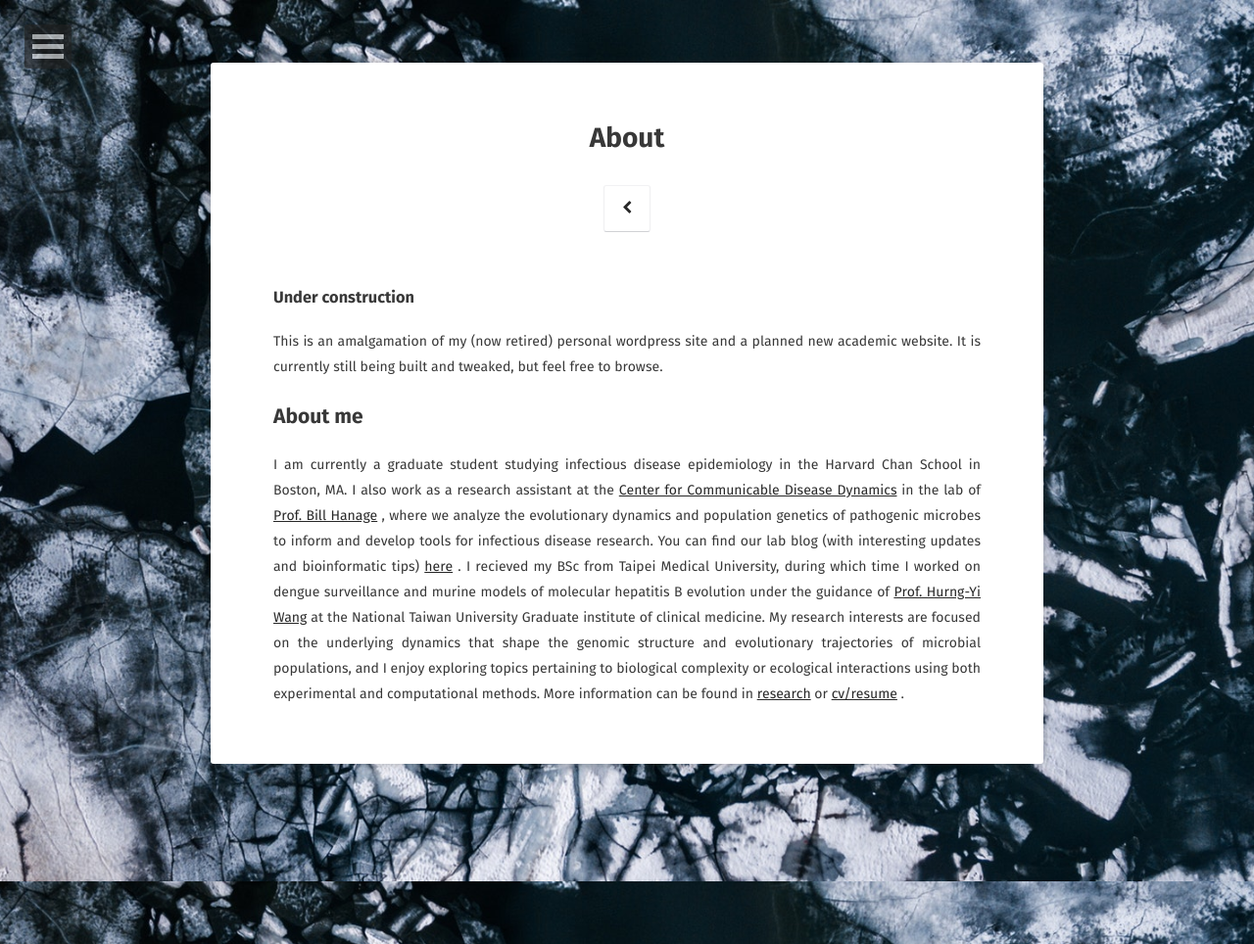
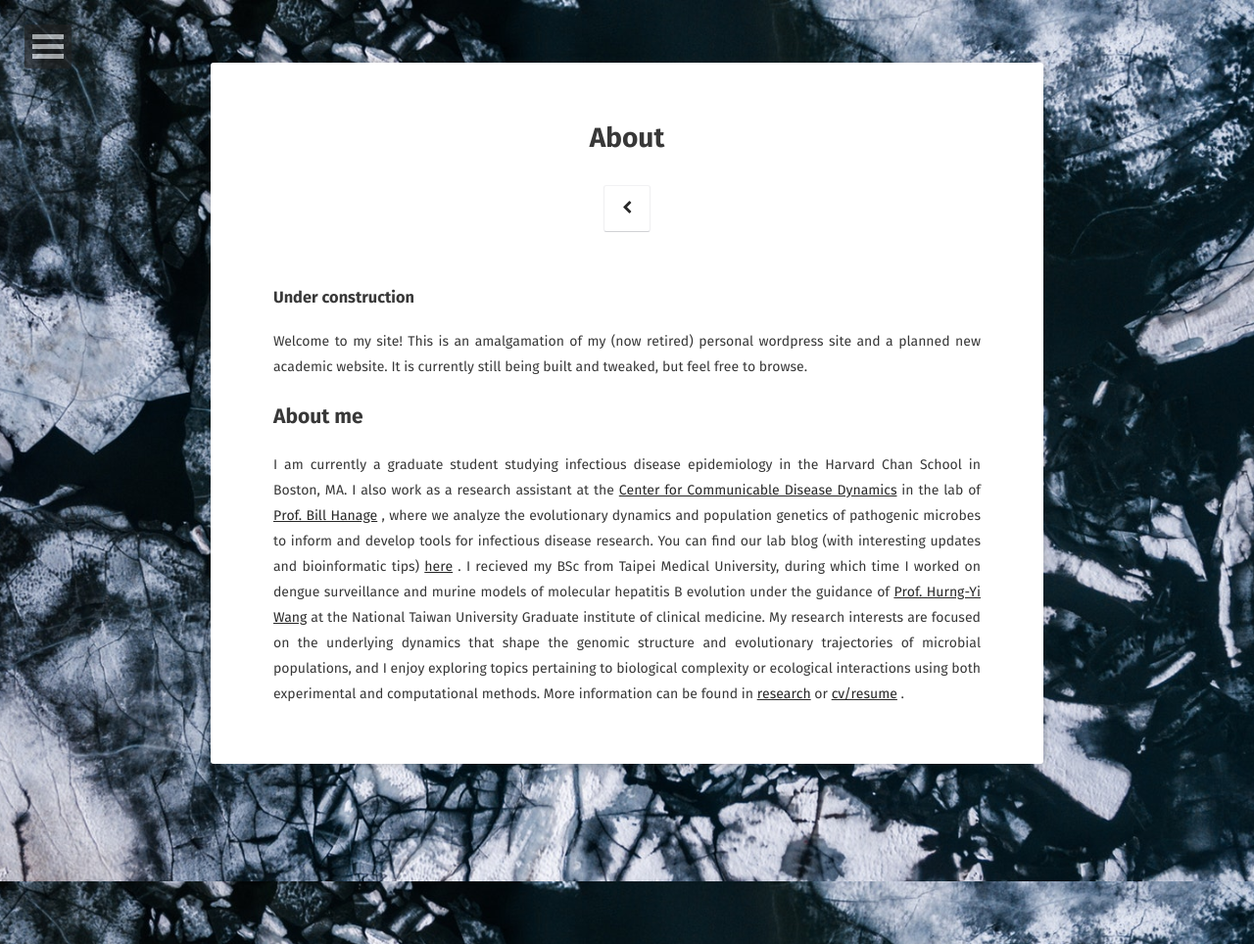
Before and after one commit to Micro-IT/Micro-IT.github.io, a Jekyll site: the page built from about/index.md, in a window 1280 px wide. Shown: the whole page at 98% size. Built offline with Jekyll 4.4.1, drawn with Linux system fonts in a browser that asks for light colours; some web fonts are replaced.

Commit message:
Update index.md

```diff
--- a/about/index.md
+++ b/about/index.md
@@ -8,7 +8,7 @@ comments: false
 
 ### Under construction
 
-This is an amalgamation of my (now retired) personal wordpress site and a planned new academic website. It is currently still being built and tweaked, but feel free to browse.
+Welcome to my site! This is an amalgamation of my (now retired) personal wordpress site and a planned new academic website. It is currently still being built and tweaked, but feel free to browse.
 
 ## About me
 
```
